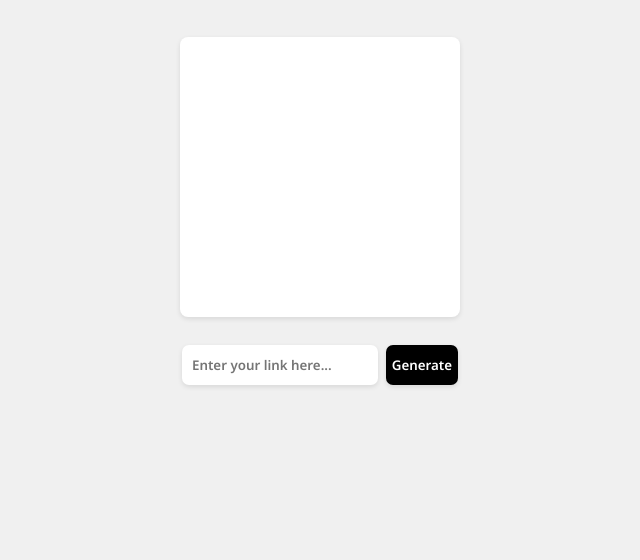
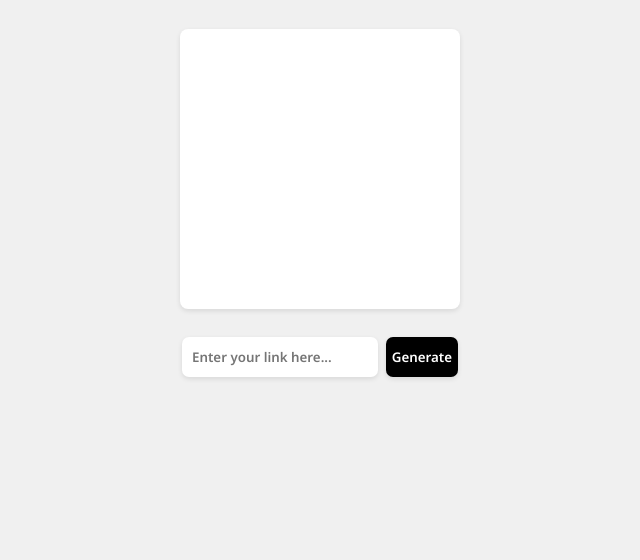
Before and after one commit to url2qr/url2qr.github.io, a plain HTML site: page index.html in a window 1280 px wide. Shown: the part 256-816 px from the top of the page, without its empty margins (320-960 px from the left). Drawn offline with Linux system fonts and the light colour scheme; a web font is replaced by a local one.

Commit message:
Fix min view height

```diff
--- a/style.css
+++ b/style.css
@@ -8,12 +8,20 @@
   font-weight: 600;
 }
 
+html {
+  display: flex;
+  align-items: center;
+  justify-content: center;
+  flex-direction: column;
+  min-height: 100%;
+  align-items: stretch;
+}
+
 body {
   font-family: sans-serif;
   display: flex;
   justify-content: center;
   align-items: center;
-  min-height: 100vh;
   background-color: #f0f0f0;
 }
 
```
